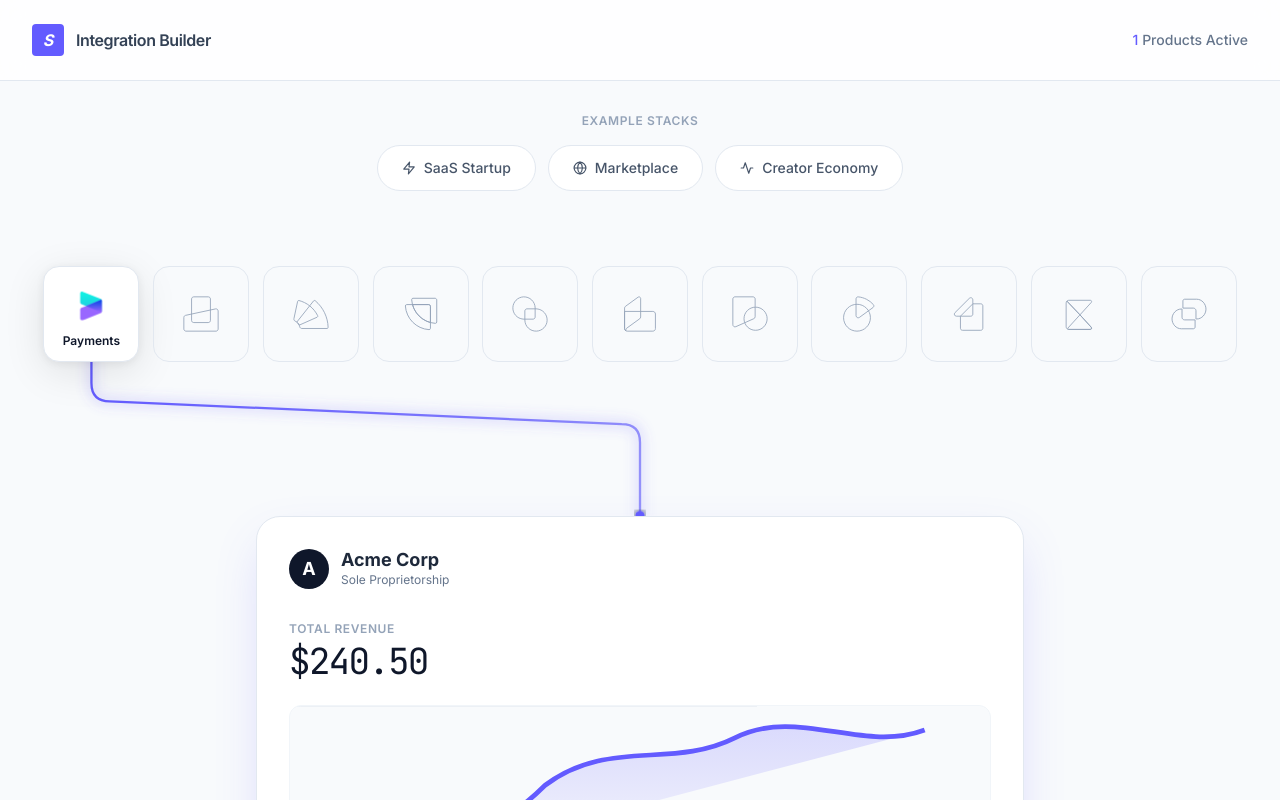
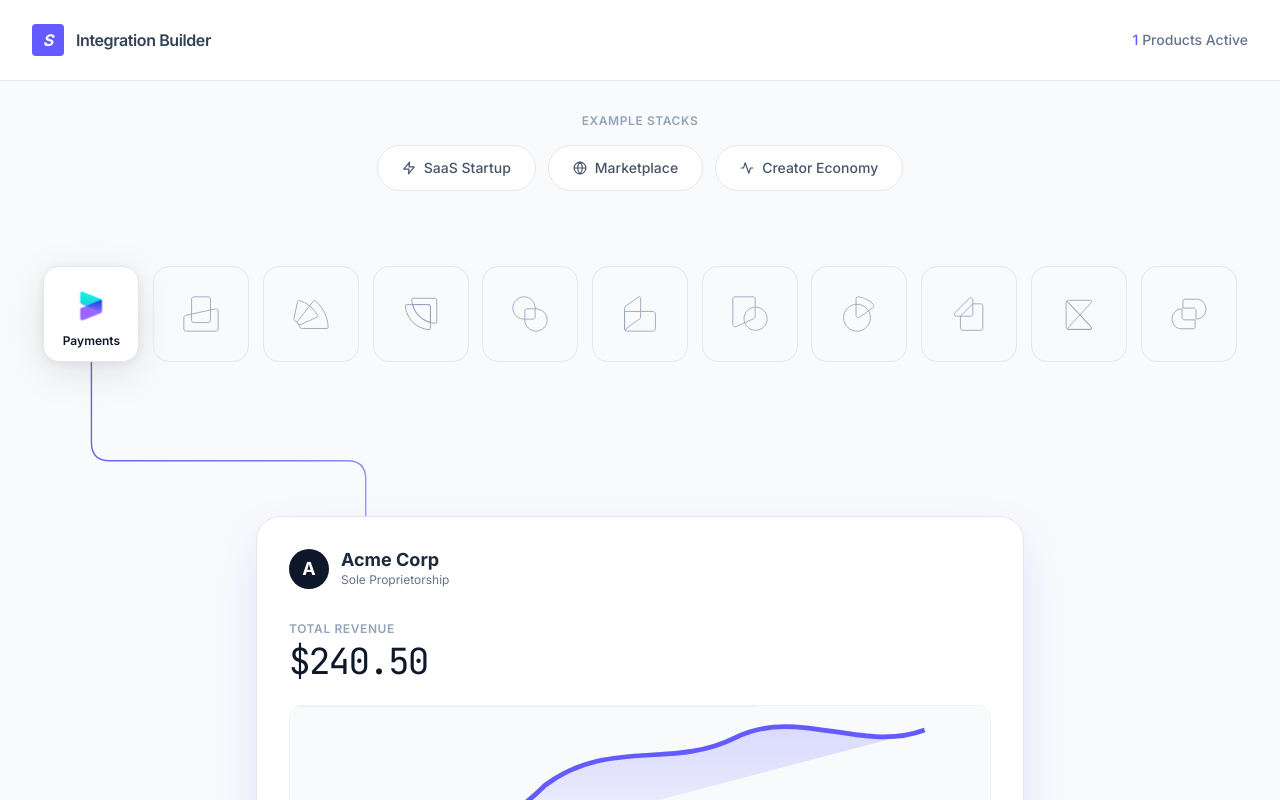
Before and after one commit to ThomasYuen-Design/StripeDemo, a React (Vite) app: page / in a window 1280 px wide. Both pictures are taken after a click on the button 91 px from the left and 314 px from the top of the page. Shown: the top 800 px of the page. Built offline with nearby package versions, Linux system fonts and the light colour scheme.

Commit message:
Refine gradient line visualization: nested orthogonal layout, distributed endpoints, and simplified styling

```diff
--- a/src/App.tsx
+++ b/src/App.tsx
@@ -107,31 +107,6 @@ export default function App() {
             className="absolute inset-0 w-full h-full pointer-events-none z-0 overflow-visible"
           >
             <defs>
-              {/* SVG Filters for Glow Effects */}
-              <filter
-                id="glow-blur"
-                x="-50%"
-                y="-50%"
-                width="200%"
-                height="200%"
-              >
-                <feGaussianBlur stdDeviation="6" />
-              </filter>
-
-              <filter id="pulse-glow">
-                <feGaussianBlur
-                  in="SourceGraphic"
-                  stdDeviation="4"
-                  result="blur"
-                />
-                <feFlood floodColor="currentColor" result="color" />
-                <feComposite in="color" in2="blur" operator="in" result="glow" />
-                <feMerge>
-                  <feMergeNode in="glow" />
-                  <feMergeNode in="SourceGraphic" />
-                </feMerge>
-              </filter>
-
               {/* Linear Gradients - One per active product */}
               {activeProducts.map((id) => {
                 const product = PRODUCTS.find((p) => p.id === id);
@@ -140,6 +115,14 @@ export default function App() {
                 const index = PRODUCTS.findIndex((p) => p.id === id);
                 const pos = getIconPosition(index);
 
+                // Distribute endpoints along the top of the card
+                // Card is centered at STAGE.cardCenterX
+                // Spread connection points over 600px (fitting within the 840px card width)
+                const connectionWidth = 600;
+                const connectionStep = connectionWidth / (PRODUCTS.length - 1);
+                const connectionStartX = STAGE.cardCenterX - (connectionWidth / 2);
+                const targetX = connectionStartX + (index * connectionStep);
+
                 return (
                   <linearGradient
                     key={`gradient-${id}`}
@@ -147,7 +130,7 @@ export default function App() {
                     gradientUnits="userSpaceOnUse"
                     x1={pos.x}
                     y1={pos.y + 35}
-                    x2={STAGE.cardCenterX}
+                    x2={targetX}
                     y2={STAGE.cardTopY}
                   >
                     <stop offset="0%" stopColor={product.color} />
@@ -174,15 +157,35 @@ export default function App() {
                 const index = PRODUCTS.findIndex((p) => p.id === id);
                 const pos = getIconPosition(index);
 
-                // Generate orthogonal path with rounded corners
+                // Recalculate targetX here as well (could be refactored to helper)
+                const connectionWidth = 600;
+                const connectionStep = connectionWidth / (PRODUCTS.length - 1);
+                const connectionStartX = STAGE.cardCenterX - (connectionWidth / 2);
+                const targetX = connectionStartX + (index * connectionStep);
+
+                // Calculate inflection Y (vertical drop depth)
+                // We want outer items to drop further down (larger Y)
+                // Inner items should drop less (smaller Y)
+
+                const centerIndex = (PRODUCTS.length - 1) / 2;
+                const distFromCenter = Math.abs(index - centerIndex);
+
+                // Base drop from the icon row
+                const baseDrop = 50;
+                // Additional drop per unit of distance from center
+                const dropStep = 15;
+
+                // Outer items get more drop
+                const inflectionY = (pos.y + 35) + baseDrop + (distFromCenter * dropStep);
+
+                // Generate orthogonal path with distributed endpoints
                 const d = generateOrthogonalPath({
                   startX: pos.x,
                   startY: pos.y + 35,
-                  endX: STAGE.cardCenterX,
+                  endX: targetX,
                   endY: STAGE.cardTopY,
                   cornerRadius: 20,
-                  convergenceY: 220,
-                  verticalDrop: 60,
+                  convergenceY: inflectionY,
                 });
 
                 return (
@@ -194,7 +197,6 @@ export default function App() {
                   >
                     <GradientPath
                       d={d}
-                      color={product.color}
                       gradientId={`gradient-${id}`}
                     />
                   </motion.g>
--- a/src/components/GradientPath.tsx
+++ b/src/components/GradientPath.tsx
@@ -2,76 +2,42 @@ import { motion } from 'framer-motion';
 
 interface GradientPathProps {
   d: string;
-  color: string;
   gradientId: string;
 }
 
 /**
  * Animated connection path with Stripe-style gradient flow and glow effects
  *
- * Renders 4 layers:
- * 1. Glow/Halo - Thick blurred path for subtle luminescence
- * 2. Rail - Subtle gray base path
- * 3. Gradient Beam - Animated path with color gradient
- * 4. Traveling Pulse - Energy circle moving along the path
+ * Renders 2 layers:
+ * 1. Rail - Subtle gray base path
+ * 2. Gradient Beam - Animated path with color gradient
  */
-export const GradientPath = ({ d, color, gradientId }: GradientPathProps) => {
+export const GradientPath = ({ d, gradientId }: GradientPathProps) => {
   return (
     <g>
-      {/* LAYER 1: Glow/Halo - Thick + Blurred */}
-      <path
-        d={d}
-        stroke={color}
-        strokeWidth="12"
-        fill="none"
-        strokeOpacity="0.15"
-        filter="url(#glow-blur)"
-        strokeLinecap="round"
-        strokeLinejoin="round"
-      />
-
-      {/* LAYER 2: Rail - Subtle base */}
+      {/* Rail - Subtle base */}
       <path
         d={d}
         stroke="#cbd5e1"
-        strokeWidth="2.5"
+        strokeWidth="1.5"
         fill="none"
         strokeOpacity="0.3"
-        strokeLinecap="round"
-        strokeLinejoin="round"
+        strokeLinecap="square"
+        strokeLinejoin="miter"
       />
 
-      {/* LAYER 3: Gradient Beam - Animated */}
+      {/* Gradient Beam - Animated */}
       <motion.path
         d={d}
         stroke={`url(#${gradientId})`}
-        strokeWidth="2.5"
+        strokeWidth="1.5"
         fill="none"
-        strokeLinecap="round"
-        strokeLinejoin="round"
+        strokeLinecap="square"
+        strokeLinejoin="miter"
         initial={{ pathLength: 0, opacity: 0 }}
         animate={{ pathLength: 1, opacity: 1 }}
         transition={{ duration: 0.8, ease: 'circOut' }}
       />
-
-      {/* LAYER 4: Traveling Pulse - The "Energy" */}
-      <motion.circle
-        r="5"
-        fill={color}
-        filter="url(#pulse-glow)"
-        style={{
-          offsetPath: `path('${d}')`,
-          offsetDistance: 'var(--offset-distance, 0%)',
-        }}
-        initial={{ '--offset-distance': '0%' } as any}
-        animate={{ '--offset-distance': '100%' } as any}
-        transition={{
-          duration: 2.5,
-          ease: 'linear',
-          repeat: Infinity,
-          repeatDelay: 0.3,
-        }}
-      />
     </g>
   );
 };
--- a/src/utils/pathGeneration.ts
+++ b/src/utils/pathGeneration.ts
@@ -24,54 +24,52 @@ export function generateOrthogonalPath(config: OrthogonalPathConfig): string {
     endX,
     endY,
     cornerRadius = 20,
+    // convergenceY is now inflectionY
     convergenceY = 220,
-    verticalDrop = 60,
   } = config;
 
-  // Special case: Nearly vertical line (product near center)
-  // If horizontal distance is minimal, render straight line
-  if (Math.abs(startX - endX) < 5) {
+  // Vertical straight line if X matches (center item)
+  if (Math.abs(startX - endX) < 1) {
     return `M ${startX} ${startY} L ${endX} ${endY}`;
   }
 
-  // Determine direction (left side or right side of center)
+  // Determine direction
   const isLeftSide = startX < endX;
   const direction = isLeftSide ? 1 : -1;
 
-  // Key Y coordinates
-  const corner1Y = startY + verticalDrop; // First corner after initial drop
-  const corner2Y = convergenceY; // Convergence plane where all lines meet
+  // The horizontal segment Y-level
+  // Use convergenceY as the center of the horizontal segment
+  const horizontalY = convergenceY;
 
-  // Key X coordinates
-  const corner1X = startX;
-  const corner2X = endX;
+  // Calculate key points
+  const startDropY = horizontalY - cornerRadius;
+  const endDropY = horizontalY + cornerRadius;
 
-  // Build SVG path with quadratic curves for rounded corners
-  const pathSegments = [
-    // Start point
-    `M ${startX} ${startY}`,
+  // Start Point
+  const p1 = `${startX} ${startY}`;
 
-    // Segment 1: Vertical drop from product
-    `L ${corner1X} ${corner1Y - cornerRadius}`,
+  // First Corner Start
+  const p2 = `${startX} ${startDropY}`;
 
-    // Corner 1: Turn toward center (vertical → horizontal)
-    // Q creates a quadratic Bezier curve with one control point
-    // Control point is at the apex (corner1X, corner1Y)
-    // End point is offset by cornerRadius in the new direction
-    `Q ${corner1X} ${corner1Y}, ${corner1X + direction * cornerRadius} ${corner1Y}`,
+  // First Corner Control & End
+  const c1 = `${startX} ${horizontalY}`;
+  const p3 = `${startX + (direction * cornerRadius)} ${horizontalY}`;
 
-    // Segment 2: Horizontal movement toward center convergence point
-    `L ${corner2X - direction * cornerRadius} ${corner2Y}`,
+  // Second Corner Start
+  const p4 = `${endX - (direction * cornerRadius)} ${horizontalY}`;
 
-    // Corner 2: Turn downward (horizontal → vertical)
-    // Control point at (corner2X, corner2Y)
-    // End point offset by cornerRadius downward
-    `Q ${corner2X} ${corner2Y}, ${corner2X} ${corner2Y + cornerRadius}`,
+  // Second Corner Control & End
+  const c2 = `${endX} ${horizontalY}`;
+  const p5 = `${endX} ${endDropY}`;
 
-    // Segment 3: Final vertical descent to card
-    `L ${endX} ${endY}`,
-  ];
+  // End Point
+  const p6 = `${endX} ${endY}`;
 
-  // Join segments with spaces for clean SVG path
-  return pathSegments.join(' ');
+  // Construct Path
+  return `M ${p1}
+          L ${p2}
+          Q ${c1} ${p3}
+          L ${p4}
+          Q ${c2} ${p5}
+          L ${p6}`;
 }
```
